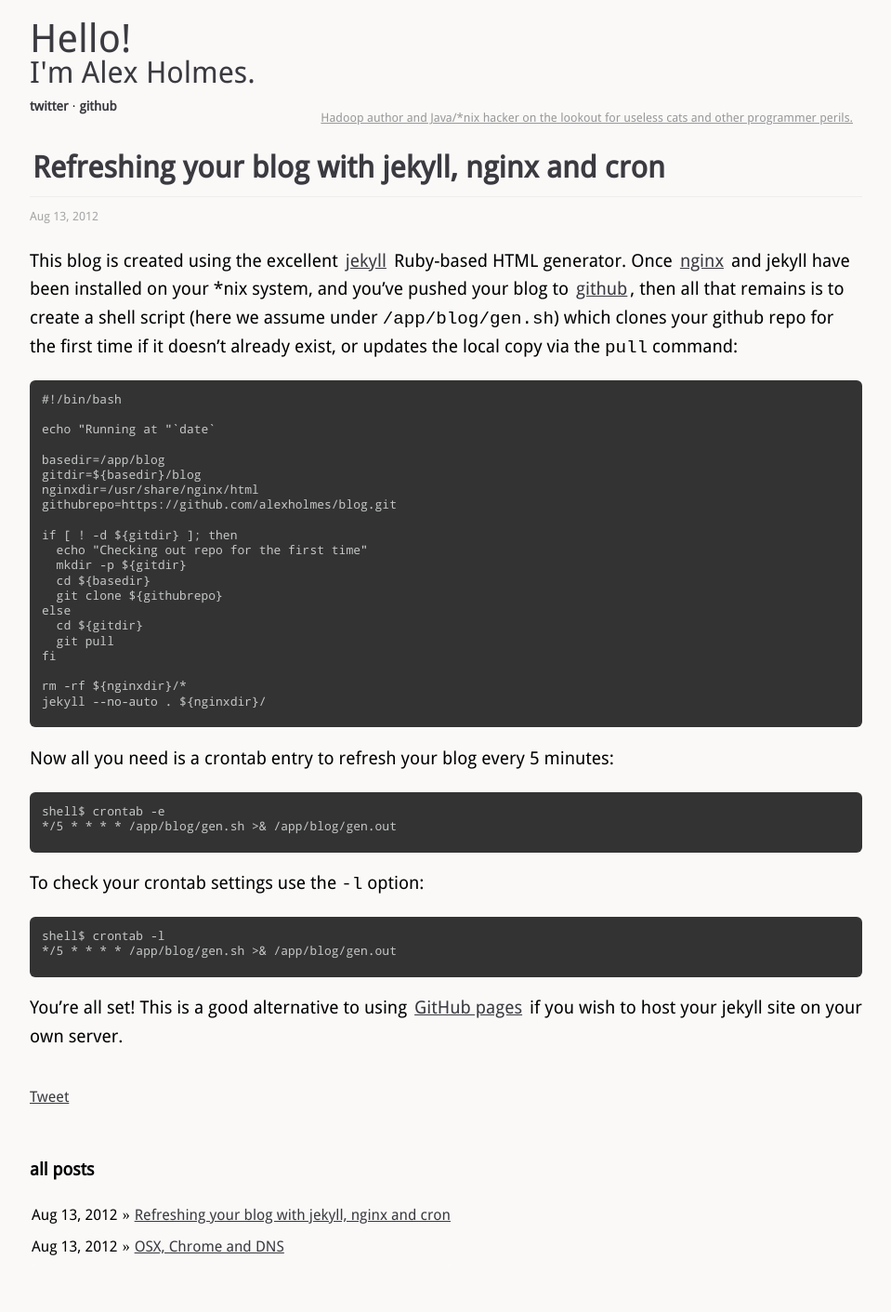
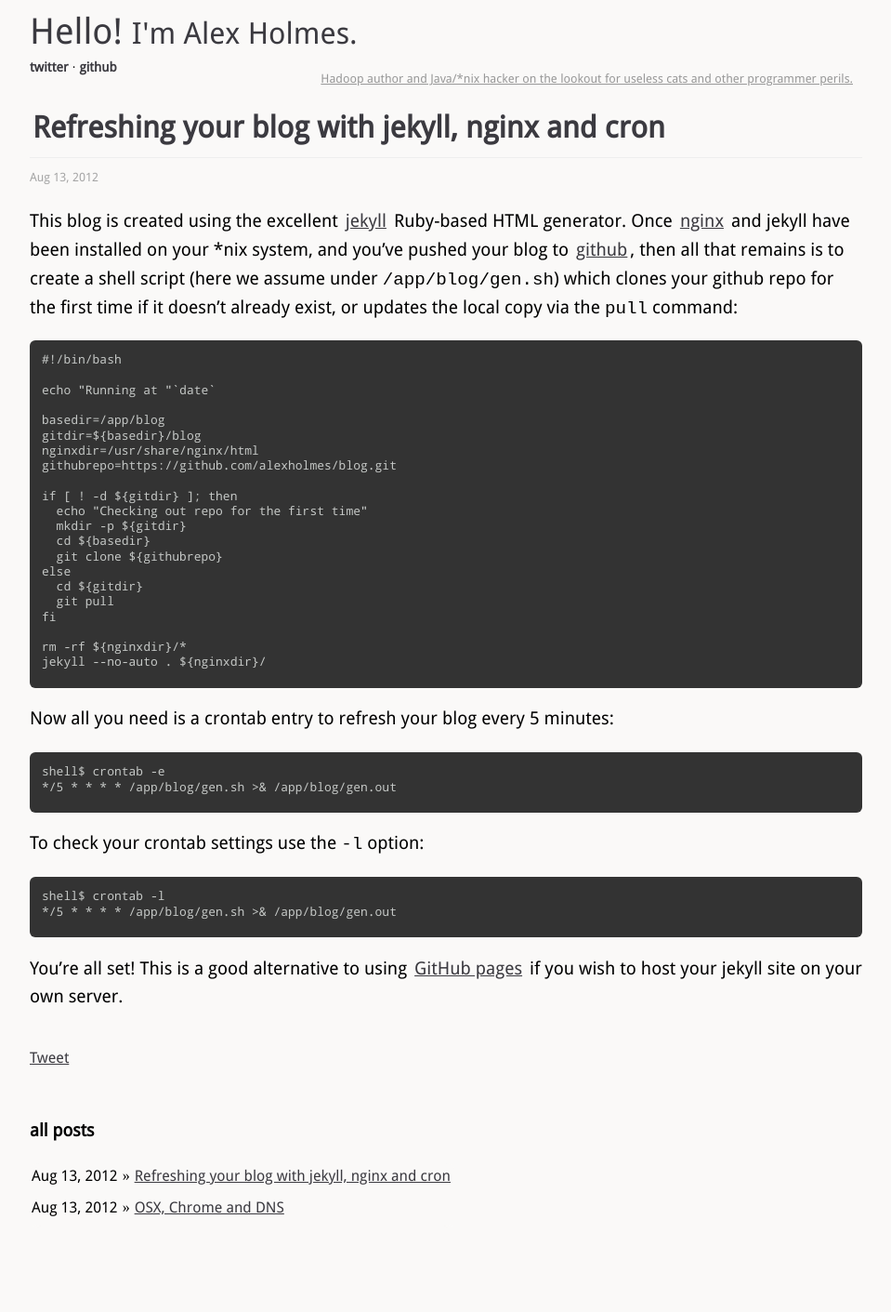
Before and after one commit to alexholmes/blog, a Jekyll site: the page built from index.html, in a window 1280 px wide. Shown: the whole page at 93% size, without its empty margins (160-1119 px from the left). Built offline with Jekyll 4.4.1, drawn with Linux system fonts in a browser that asks for light colours; comment, search, counter and statistics services are not loaded; after the commit the page ends 1369 px from its top, so only the background shows below that.

Commit message:
restructuring

```diff
--- a/_includes/header.html
+++ b/_includes/header.html
@@ -1,5 +1,5 @@
 <div id="header">
-  <div id="title"><div id="large"><a href="/">Hello! </a></div><a href="/">I'm Alex Holmes.</a></div>
+  <div id="title"><span style="font-size:1.2em"><a href="/">Hello! </a></span><a href="/">I'm Alex Holmes.</a></div>
   <div id="byline"><a href="/">Hadoop author and Java/*nix hacker on the lookout for useless cats and other programmer perils.</a></div>
     <div id="misc">
     <a href="http://twitter.com/grep_alex">twitter</a> &middot;
--- a/stylesheets/screen.css
+++ b/stylesheets/screen.css
@@ -120,11 +120,6 @@
     padding-bottom: 8px;
 }
 
-#header #title #large {
-    font-size: 42px;
-    padding-top: 8px;
-    padding-bottom: 8px;
-}
 
 #header #misc {
   font-size: 14px;
```
